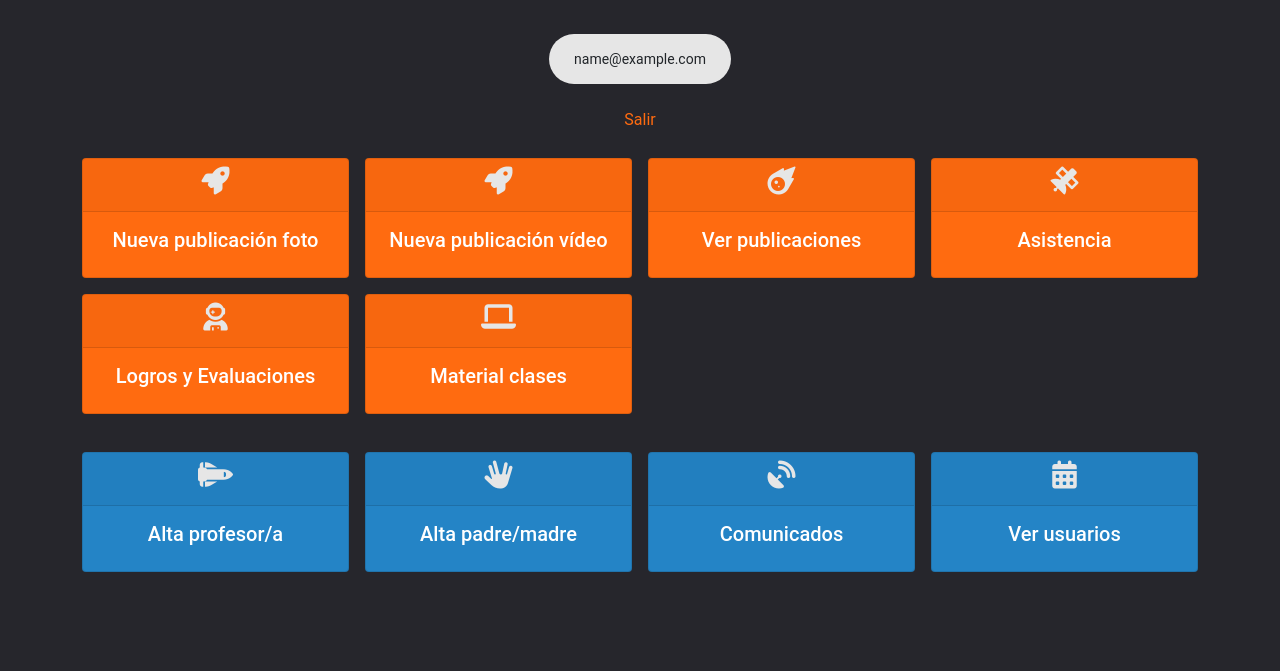
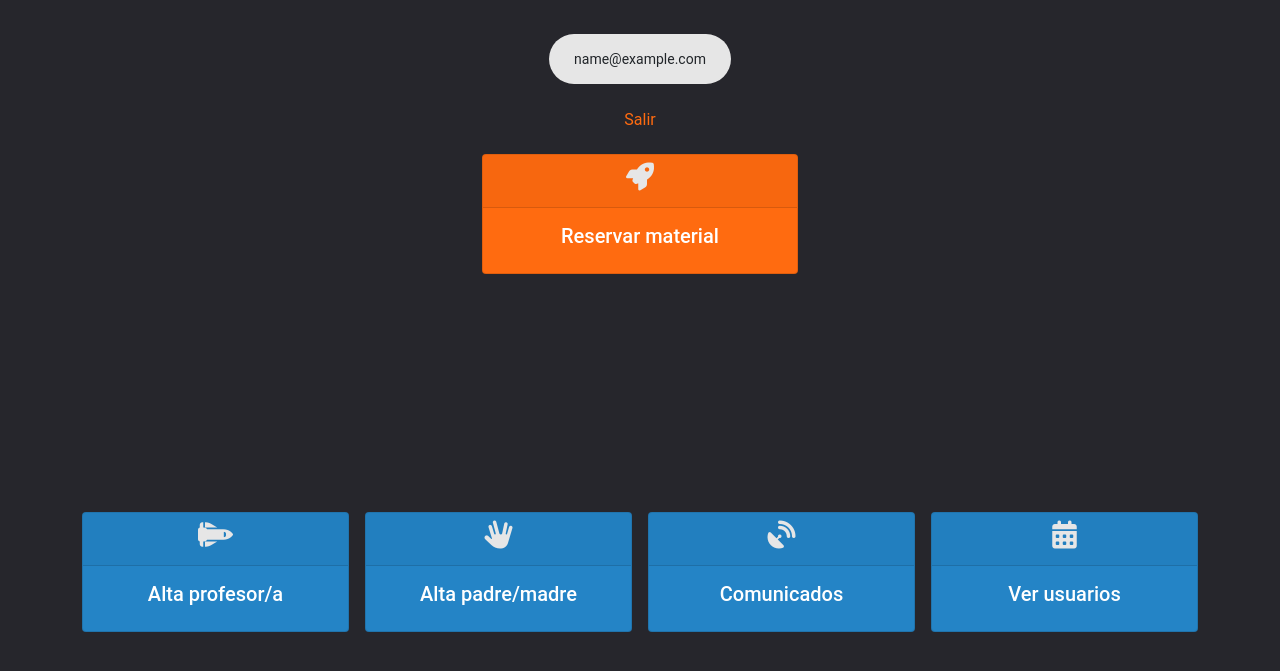
Before and after one commit to marcos223467/ControlMaterial-1, a PHP site: page /menu.php in a window 1280 px wide. Shown: the part 98-769 px from the top of the page. Run offline with PHP 8.4, Linux system fonts and the light colour scheme; the visitor is signed in with stand-in values (Sample User, id 1); some libraries are stand-ins or nearby versions.

Commit message:
cambios de estilos

```diff
--- a/assets/css/style.css
+++ b/assets/css/estilo.css
@@ -41,3 +41,11 @@ h1
 {
     color: white;
 }
+
+.tarjeta
+{
+	display: block;
+	margin: 0 auto;
+	width: 20rem !important;
+	height: 20rem !important;
+}
--- a/logout.php
+++ b/controller/logout.php
@@ -6,7 +6,7 @@
 
     session_destroy(); 	//Destruimos la sesión
 
-    header('location: index.php');	//Redireccionamos al usuario a la página principal
+    header('location: ../index.php');	//Redireccionamos al usuario a la página principal
 
 
 ?>
--- a/index.php
+++ b/index.php
@@ -15,7 +15,7 @@
 
         <link rel="preconnect" href="https://fonts.gstatic.com">
         <link href="https://fonts.googleapis.com/css2?family=Roboto:wght@100&display=swap" rel="stylesheet">
-        <link rel="stylesheet" type="text/css" href="assets/css/style.css">
+        <link rel="stylesheet" type="text/css" href="assets/css/estilo.css">
 
         <!-- JQuery -->
         <script src="https://ajax.googleapis.com/ajax/libs/jquery/3.6.0/jquery.min.js"></script>
--- a/menu.php
+++ b/menu.php
@@ -15,6 +15,7 @@
         else
         {
             echo "<script> console.log('No hay sesion') </script>";
+            header("location: index.php");
         }
 
 
@@ -30,7 +31,7 @@
         <script src="https://kit.fontawesome.com/39f1326549.js" crossorigin="anonymous"></script>
         <!-- Bootstrap CSS -->
         <link href="https://cdn.jsdelivr.net/npm/bootstrap@5.0.2/dist/css/bootstrap.min.css" rel="stylesheet" integrity="sha384-EVSTQN3/azprG1Anm3QDgpJLIm9Nao0Yz1ztcQTwFspd3yD65VohhpuuCOmLASjC" crossorigin="anonymous">
-        <link rel="stylesheet" type="text/css" href="assets/css/style.css">
+        <link rel="stylesheet" type="text/css" href="assets/css/estilo.css">
         <link rel="stylesheet" type="text/css" href="assets/css/avatar.css">
 
         <!-- JQuery -->
@@ -53,114 +54,35 @@
                     <span><?php echo $_SESSION['email']; ?></span>
                 </div><br><br>
 
-                <a href="logout.php">Salir</a>
+                <a href="controller/logout.php">Salir</a>
 
                 <div class="container mb-3" style="margin-top: 2%">
 
 
 
-                <div class="row row-cols-1 row-cols-sm-2 row-cols-md-4 g-3">
+                <div class="row row-cols-1 row-cols-sm-1 row-cols-md-1 g-1">
 
-                    <div class="col">
+                    <div class="col tarjeta">
 
-                        <a href="crearPost.php"><div class="card mx-auto" style="background-color: #ff6b10; height:120px;">
+                        <a href="reservas.php"><div class="card mx-auto" style="background-color: #ff6b10; height:120px;">
                         <div class="card-header">
                             <h3><i class="fas fa-rocket" style="color: #e6e6e6"></i></h3>
                         </div>
                         <div class="card-body">
 
-                            <h5 class="card-title" style="font-family: 'Roboto', sans-serif; color: #fff;">Nueva publicación foto</h5>
+                            <h5 class="card-title" style="font-family: 'Roboto', sans-serif; color: #fff;">Reservar material</h5>
 
                         </div>
                         </div></a>
 
                     </div>
 
-                    <div class="col">
-
-                        <a href="crearPostVideo.php"><div class="card mx-auto" style="background-color: #ff6b10; height:120px;">
-                        <div class="card-header">
-                            <h3><i class="fas fa-rocket" style="color: #e6e6e6"></i></h3>
-                        </div>
-                        <div class="card-body">
-
-                            <h5 class="card-title" style="font-family: 'Roboto', sans-serif; color: #fff;">Nueva publicación vídeo</h5>
-
-                        </div>
-                        </div></a>
-
-                    </div>
-
-                    <div class="col">
-
-                        <a href=""><div class="card mx-auto" style="background-color: #ff6b10; height:120px;">
-                            <div class="card-header">
-                            <h3><i class="fas fa-meteor" style="color: #e6e6e6"></i></h3>
-                        </div>
-
-                        <div class="card-body">
-                            <h5 class="card-title" style="font-family: 'Roboto', sans-serif; color: #fff; ">Ver publicaciones</h5>
-
-                        </div>
-                        </div></a>
-
-                    </div>
-
-                    <div class="col">
-
-                        <a href=""><div class="card mx-auto" style="background-color: #ff6b10; height:120px;">
-                            <div class="card-header">
-                            <h3><i class="fas fa-satellite" style="color: #e6e6e6"></i></h3>
-                        </div>
-
-                        <div class="card-body">
-                            <h5 class="card-title" style="font-family: 'Roboto', sans-serif; color: #fff; ">Asistencia</h5>
-
-                        </div>
-                        </div></a>
-
-                    </div>
-
-                    <div class="col">
-
-                        <a href=""><div class="card mx-auto" style="background-color: #ff6b10; height:120px;">
-                            <div class="card-header">
-                            <h3><i class="fas fa-user-astronaut" style="color: #e6e6e6"></i></h3>
-                        </div>
-
-                        <div class="card-body">
-                            <h5 class="card-title" style="font-family: 'Roboto', sans-serif; color: #fff; ">Logros y Evaluaciones</h5>
-
-                        </div>
-                        </div></a>
-
-                    </div>
-
-
-
-                    <div class="col">
-
-                        <a href=""><div class="card mx-auto" style="background-color: #ff6b10; height:120px;">
-                            <div class="card-header">
-                            <h3><i class="fas fa-laptop" style="color: #e6e6e6"></i></h3>
-                        </div>
-
-                        <div class="card-body">
-                            <h5 class="card-title" style="font-family: 'Roboto', sans-serif; color: #fff; ">Material clases</h5>
-
-                        </div>
-                        </div></a>
-
-                    </div>
-
-
-
                 </div>
             </div>
 
             <!-- ADMIN -->
 
-            <?php /*if($user['email'] == 'jorge.perez@somoscodenautas.com' or $user['email'] == 'marga.pertegaz@somoscodenautas.com'){ */?>
+            <?php if($_SESSION['rol'] == "admin"){ ?>
 
             <div class="container mb-3" style="margin-top: 3%">
                 <div class="row row-cols-1 row-cols-sm-2 row-cols-md-4 g-3">
@@ -230,7 +152,7 @@
                 </div>
             </div>
 
-            <?php /*} */?>
+            <?php }?>
 
 
 
```
